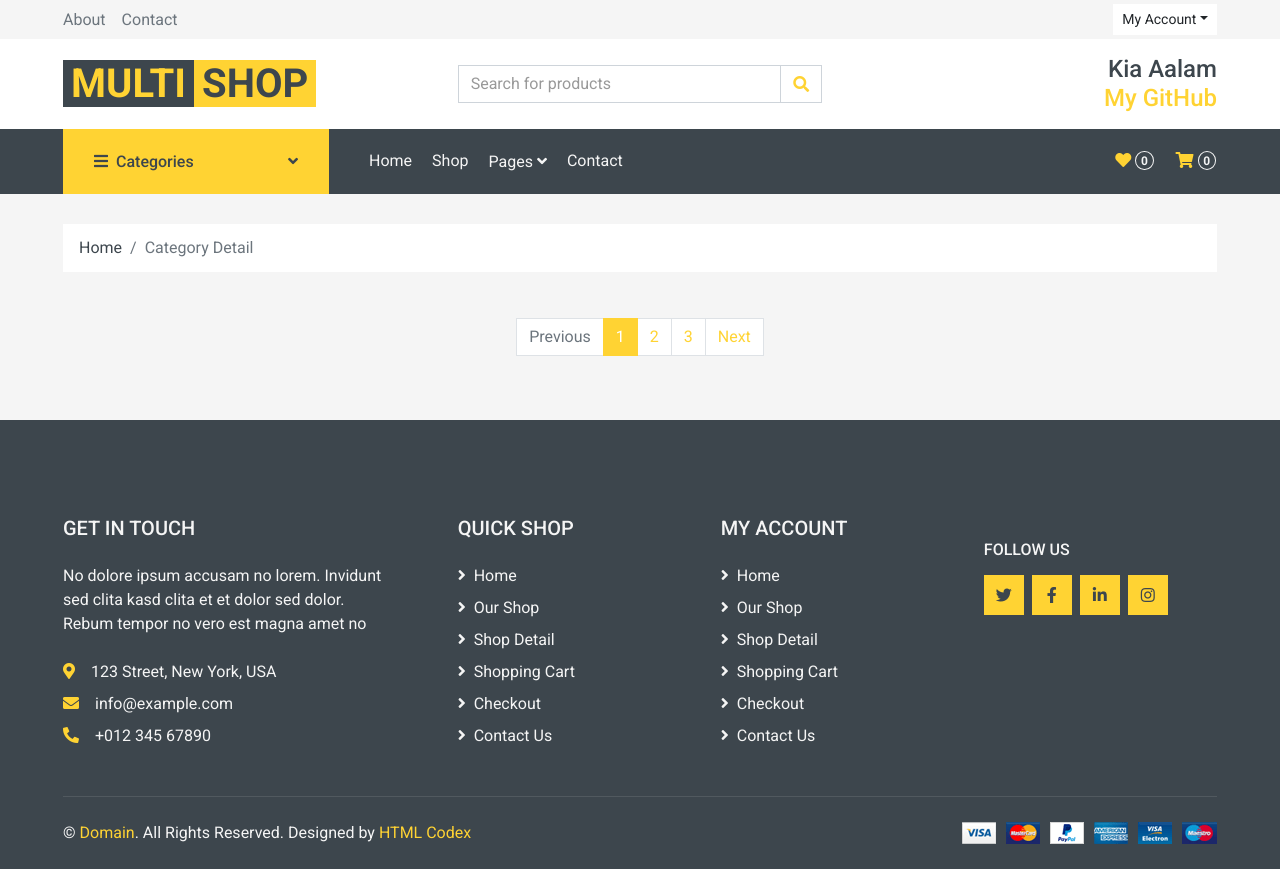
After one commit to Kia-Aalam/Django-Shop, a Django app: template product/templates/product/category_detail.html in a window 1280 px wide. The commit adds this page. Run offline with Django 5.2, Linux system fonts and the light colour scheme; the template is opened without the code that fills it, so the values that code supplies are empty; some libraries are stand-ins or nearby versions.

Commit message:
fix Category section in index page with category model

```diff
--- a/product/admin.py
+++ b/product/admin.py
@@ -14,5 +14,5 @@ class ProductAdmin(admin.ModelAdmin):
 
 @admin.register(Category)
 class CategoryAdmin(admin.ModelAdmin):
-    list_display = ['id', 'title', 'parent']
+    list_display = ['id', 'title', 'parent', 'slug']
     list_display_links = ['title']
--- /dev/null
+++ b/product/templates/product/category_detail.html
@@ -0,0 +1,66 @@
+{% extends 'index.html' %}
+{% load static %}
+
+{% block main %}
+    <!-- Breadcrumb Start -->
+    <div class="container-fluid">
+        <div class="row px-xl-5">
+            <div class="col-12">
+                <nav class="breadcrumb bg-light mb-30">
+                    <a class="breadcrumb-item text-dark" href="{% url 'home' %}">Home</a>
+                    <span class="breadcrumb-item active">Category Detail</span>
+                </nav>
+            </div>
+        </div>
+    </div>
+    <!-- Breadcrumb End -->
+
+    <!-- Shop Start -->
+    <div class="container-fluid">
+        <div class="row px-xl-5">
+            <!-- Shop Product Start -->
+            <div class="col-lg-9 col-md-8">
+                <div class="row pb-3">
+                    {% for product in products %}
+
+                            <div class="col-lg-4 col-md-6 col-sm-6 pb-1">
+                                <div class="product-item bg-light mb-4">
+                                    <div class="product-img position-relative overflow-hidden">
+                                        <img class="img-fluid w-100" src="{{ product.image.url }}" alt="">
+                                        <div class="product-action">
+                                            <a class="btn btn-outline-dark btn-square" href=""><i class="fa fa-shopping-cart"></i></a>
+                                            <a class="btn btn-outline-dark btn-square" href=""><i class="far fa-heart"></i></a>
+                                            <a class="btn btn-outline-dark btn-square" href=""><i class="fa fa-sync-alt"></i></a>
+                                            <a class="btn btn-outline-dark btn-square" href=""><i class="fa fa-search"></i></a>
+                                        </div>
+                                    </div>
+                                    <div class="text-center py-4">
+                                        <a class="h6 text-decoration-none text-truncate" href="{% url 'detail' product.slug %}">{{ product.title }}</a>
+                                        <div class="d-flex align-items-center justify-content-center mt-2">
+                                            <h5>${{ product.price|floatformat:2 }}</h5>
+                                            <!-- <h6 class="text-muted ml-2"><del>${{ product.original_price|floatformat:2 }}</del></h6> -->
+                                        </div>
+                                    </div>
+                                </div>
+                            </div>
+
+                    {% endfor %}
+                </div>
+            </div>
+
+            <div class="col-12">
+                <nav>
+                    <ul class="pagination justify-content-center">
+                    <li class="page-item disabled"><a class="page-link" href="#">Previous</span></a></li>
+                    <li class="page-item active"><a class="page-link" href="#">1</a></li>
+                    <li class="page-item"><a class="page-link" href="#">2</a></li>
+                    <li class="page-item"><a class="page-link" href="#">3</a></li>
+                    <li class="page-item"><a class="page-link" href="#">Next</a></li>
+                    </ul>
+                </nav>
+            </div>
+            <!-- Shop Product End -->
+        </div>
+    </div>
+    <!-- Shop End -->
+{% endblock %}
--- a/product/urls.py
+++ b/product/urls.py
@@ -1,8 +1,9 @@
 from django.urls import path
-from product.views import DetailsView, ShopView, SearchResultView
+from product.views import DetailsView, ShopView, SearchResultView, CategoryDetailView
 
 urlpatterns = [
     path('shop/', ShopView.as_view(), name='shop'),
     path('detail/<slug:slug>', DetailsView.as_view(), name='detail'),
     path('search/', SearchResultView.as_view(), name='search'),
+    path('category/<slug:category_slug>/', CategoryDetailView.as_view(), name='category_detail'),
 ]
--- a/templates/index.html
+++ b/templates/index.html
@@ -144,8 +144,12 @@
             {% for category in categories %}
                 <div class="col-lg-3 col-md-6 col-sm-12 pb-1">
                     <div class="d-flex align-items-center bg-light mb-4" style="padding: 30px;">
-                        <h1 class="fa fa-check text-primary m-0 mr-3"></h1>
-                        <h5 class="font-weight-semi-bold m-0">{{category.title}}</h5>
+                        <h1 class="fa fa-shopping-bag text-primary m-0 mr-3"></h1>
+                        <h5 class="font-weight-semi-bold m-0">
+                            <a href="{% url 'category_detail' category.slug %}">
+                                {{ category.title }}
+                            </a>
+                        </h5>
                     </div>
                 </div>
             {% endfor %}
```
Also changed, not shown: product/models.py (+11 -0 lines), product/views.py (+8 -0 lines), product/migrations/0002_category_slug.py (added).
